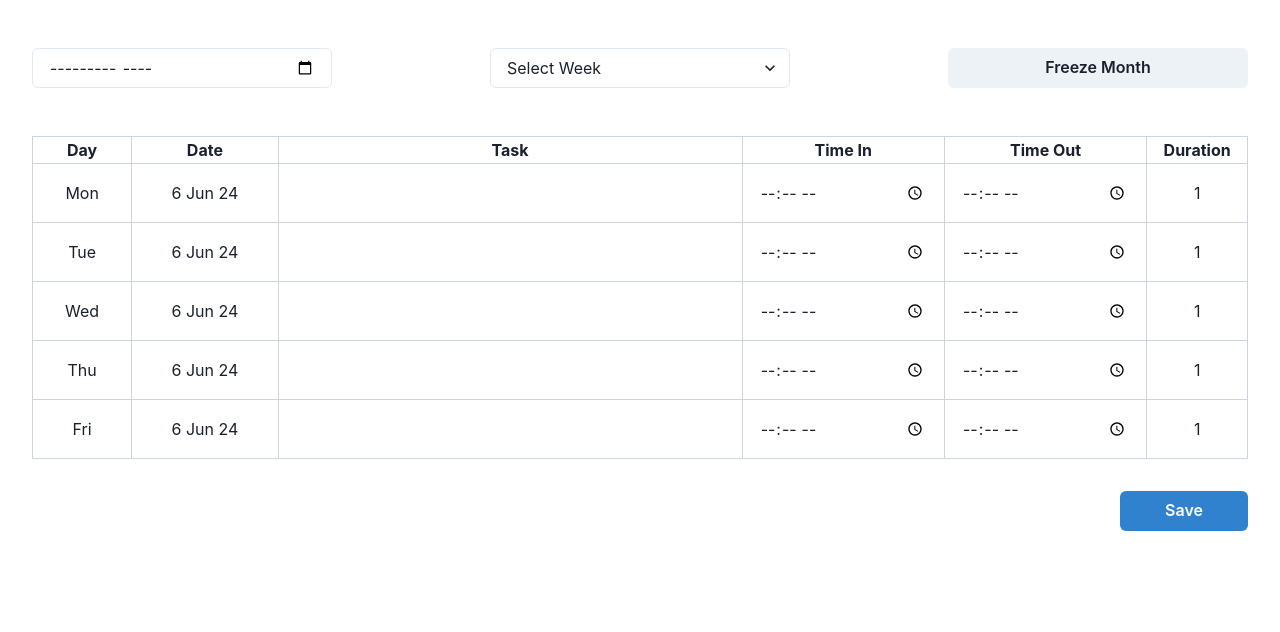
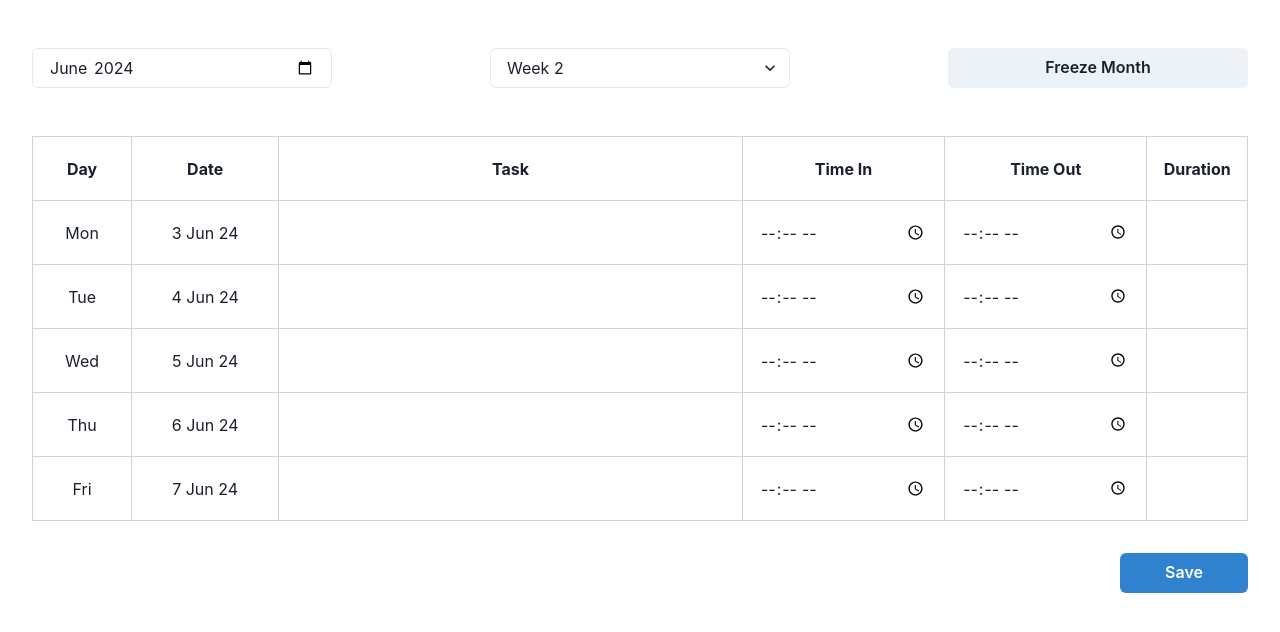
Before and after one commit to tanishkushwaha/timesheet, a React (Vite) app in the folder frontend/: page / in a window 1280 px wide. Shown: the top 632 px of the page. Built offline with nearby package versions, Linux system fonts and the light colour scheme.

Commit message:
Add logic to data grid

```diff
--- a/frontend/package.json
+++ b/frontend/package.json
@@ -10,10 +10,13 @@
     "preview": "vite preview"
   },
   "dependencies": {
+    "@chakra-ui/icons": "^2.1.1",
     "@chakra-ui/react": "^2.8.2",
     "@emotion/react": "^11.11.4",
     "@emotion/styled": "^11.11.5",
     "framer-motion": "^11.2.10",
+    "i": "^0.3.7",
+    "npm": "^10.8.1",
     "react": "^18.2.0",
     "react-dom": "^18.2.0",
     "react-router-dom": "^6.23.1"
--- a/frontend/src/App.css
+++ b/frontend/src/App.css
@@ -3,4 +3,5 @@ th {
   border: 1px solid #CBD5E0;
   border-collapse: collapse;
   border-radius: 10rem;
+  height: 4rem;
 }
--- a/frontend/src/components/DataGrid.tsx
+++ b/frontend/src/components/DataGrid.tsx
@@ -1,11 +1,40 @@
 import { Input, Text } from "@chakra-ui/react"
+import { useState } from "react"
+
+type Entries = {
+  mon: { task: string, timeIn: string, timeOut: string },
+  tue: { task: string, timeIn: string, timeOut: string },
+  wed: { task: string, timeIn: string, timeOut: string },
+  thu: { task: string, timeIn: string, timeOut: string },
+  fri: { task: string, timeIn: string, timeOut: string },
+}
+
+const DataGrid = () => {
+  const defaultEntries = {
+    mon: { task: '', timeIn: '', timeOut: '' },
+    tue: { task: '', timeIn: '', timeOut: '' },
+    wed: { task: '', timeIn: '', timeOut: '' },
+    thu: { task: '', timeIn: '', timeOut: '' },
+    fri: { task: '', timeIn: '', timeOut: '' },
+  }
+
+  const [entries, setEntries] = useState<Entries>(defaultEntries)
+
+  const handleChange = (e: React.ChangeEvent<HTMLInputElement>, entryKey: string) => {
+    setEntries(prevEntries => (
+      {
+        ...prevEntries, [entryKey]: { ...prevEntries[entryKey as keyof Entries], [e.target.name]: e.target.value }
+      }
+    ))
+  }
 
 
-const DataGrid = () => {
   return (
     <>
       <table>
         <tbody>
+
+          {/* TABLE HEADERS */}
           <tr>
             <th>Day</th>
             <th>Date</th>
@@ -14,45 +43,87 @@ const DataGrid = () => {
             <th>Time Out</th>
             <th>Duration</th>
           </tr>
+
+          {/* MONDAY */}
           <tr>
             <td><Text p='1rem' align='center'>Mon</Text></td>
-            <td><Text p='1rem' align='center'>6 Jun 24</Text></td>
-            <td><Input border='none' borderRadius='0px' textAlign='center' size='lg' /></td>
-            <td><Input border='none' borderRadius='0px' type='time' /></td>
-            <td><Input border='none' borderRadius='0px' type='time' /></td>
-            <td><Text p='1rem' align='center'>1</Text></td>
+            <td><Text p='1rem' align='center'>3 Jun 24</Text></td>
+            <td>
+              <Input border='none' borderRadius='0px' textAlign='center' size='lg' name='task' value={entries.mon.task} onChange={(e) => handleChange(e, 'mon')} />
+            </td>
+            <td>
+              <Input border='none' borderRadius='0px' type='time' name='timeIn' value={entries.mon.timeIn} onChange={(e) => handleChange(e, 'mon')} />
+            </td>
+            <td>
+              <Input border='none' borderRadius='0px' type='time' name='timeOut' value={entries.mon.timeOut} onChange={(e) => handleChange(e, 'mon')} />
+            </td>
+            <td>
+              <Text p='1rem' align='center'></Text>
+            </td>
           </tr>
+
+          {/* TUESDAY */}
           <tr>
             <td><Text p='1rem' align='center'>Tue</Text></td>
-            <td><Text p='1rem' align='center'>6 Jun 24</Text></td>
-            <td><Input border='none' borderRadius='0px' textAlign='center' size='lg' /></td>
-            <td><Input border='none' borderRadius='0px' type='time' /></td>
-            <td><Input border='none' borderRadius='0px' type='time' /></td>
-            <td><Text p='1rem' align='center'>1</Text></td>
+            <td><Text p='1rem' align='center'>4 Jun 24</Text></td>
+            <td>
+              <Input border='none' borderRadius='0px' textAlign='center' size='lg' name='task' value={entries.tue.task} onChange={(e) => handleChange(e, 'tue')} />
+            </td>
+            <td>
+              <Input border='none' borderRadius='0px' type='time' name='timeIn' value={entries.tue.timeIn} onChange={(e) => handleChange(e, 'tue')} />
+            </td>
+            <td>
+              <Input border='none' borderRadius='0px' type='time' name='timeOut' value={entries.tue.timeOut} onChange={(e) => handleChange(e, 'tue')} />
+            </td>
+            <td><Text p='1rem' align='center'></Text></td>
           </tr>
+
+          {/* WEDNESDAY */}
           <tr>
             <td><Text p='1rem' align='center'>Wed</Text></td>
-            <td><Text p='1rem' align='center'>6 Jun 24</Text></td>
-            <td><Input border='none' borderRadius='0px' textAlign='center' size='lg' /></td>
-            <td><Input border='none' borderRadius='0px' type='time' /></td>
-            <td><Input border='none' borderRadius='0px' type='time' /></td>
-            <td><Text p='1rem' align='center'>1</Text></td>
+            <td><Text p='1rem' align='center'>5 Jun 24</Text></td>
+            <td>
+              <Input border='none' borderRadius='0px' textAlign='center' size='lg' name='task' value={entries.wed.task} onChange={(e) => handleChange(e, 'wed')} />
+            </td>
+            <td>
+              <Input border='none' borderRadius='0px' type='time' name='timeIn' value={entries.wed.timeIn} onChange={(e) => handleChange(e, 'wed')} />
+            </td>
+            <td>
+              <Input border='none' borderRadius='0px' type='time' name='timeOut' value={entries.wed.timeOut} onChange={(e) => handleChange(e, 'wed')} />
+            </td>
+            <td><Text p='1rem' align='center'></Text></td>
           </tr>
+
+          {/* THURSDAY */}
           <tr>
             <td><Text p='1rem' align='center'>Thu</Text></td>
             <td><Text p='1rem' align='center'>6 Jun 24</Text></td>
-            <td><Input border='none' borderRadius='0px' textAlign='center' size='lg' /></td>
-            <td><Input border='none' borderRadius='0px' type='time' /></td>
-            <td><Input border='none' borderRadius='0px' type='time' /></td>
-            <td><Text p='1rem' align='center'>1</Text></td>
+            <td>
+              <Input border='none' borderRadius='0px' textAlign='center' size='lg' name='task' value={entries.thu.task} onChange={(e) => handleChange(e, 'thu')} />
+            </td>
+            <td>
+              <Input border='none' borderRadius='0px' type='time' name='timeIn' value={entries.thu.timeIn} onChange={(e) => handleChange(e, 'thu')} />
+            </td>
+            <td>
+              <Input border='none' borderRadius='0px' type='time' name='timeOut' value={entries.thu.timeOut} onChange={(e) => handleChange(e, 'thu')} />
+            </td>
+            <td><Text p='1rem' align='center'></Text></td>
           </tr>
+
+          {/* FRIDAY */}
           <tr>
             <td><Text p='1rem' align='center'>Fri</Text></td>
-            <td><Text p='1rem' align='center'>6 Jun 24</Text></td>
-            <td><Input border='none' borderRadius='0px' textAlign='center' size='lg' /></td>
-            <td><Input border='none' borderRadius='0px' type='time' /></td>
-            <td><Input border='none' borderRadius='0px' type='time' /></td>
-            <td><Text p='1rem' align='center'>1</Text></td>
+            <td><Text p='1rem' align='center'>7 Jun 24</Text></td>
+            <td>
+              <Input border='none' borderRadius='0px' textAlign='center' size='lg' name='task' value={entries.fri.task} onChange={(e) => handleChange(e, 'fri')} />
+            </td>
+            <td>
+              <Input border='none' borderRadius='0px' type='time' name='timeIn' value={entries.fri.timeIn} onChange={(e) => handleChange(e, 'fri')} />
+            </td>
+            <td>
+              <Input border='none' borderRadius='0px' type='time' name='timeOut' value={entries.fri.timeOut} onChange={(e) => handleChange(e, 'fri')} />
+            </td>
+            <td><Text p='1rem' align='center'></Text></td>
           </tr>
 
         </tbody>
--- a/frontend/src/pages/home.tsx
+++ b/frontend/src/pages/home.tsx
@@ -4,7 +4,7 @@ import { useEffect, useState } from "react"
 
 
 const home = () => {
-  const [month, setMonth] = useState('')
+  const [month, setMonth] = useState('2024-06')
   const [totalWeeks, setTotalWeeks] = useState(0)
 
   useEffect(() => {
@@ -41,7 +41,7 @@ const home = () => {
 
 const WeekPicker = ({ totalWeeks }: { totalWeeks: number }) => {
   return (
-    <Select placeholder='Select Week' w='300px'>
+    <Select placeholder='Select Week' w='300px' value='week_2'>
       <option value='week_1'>Week 1</option>
       <option value='week_2'>Week 2</option>
       <option value='week_3'>Week 3</option>
--- a/frontend/src/pages/login.tsx
+++ b/frontend/src/pages/login.tsx
@@ -1,8 +1,11 @@
 import { Box, Button, Flex, Heading } from "@chakra-ui/react"
 import InputField from "../components/InputField"
+import { useNavigate } from "react-router-dom"
 
 
 const login = () => {
+  const navigate = useNavigate()
+
   return (
     <Flex justifyContent='center' alignItems='center' h='100vh'>
       <Box border='1px solid' borderColor='gray.300' borderRadius='1rem' px='3rem' py='4rem'>
@@ -10,7 +13,7 @@ const login = () => {
           <Heading as='h1' size='xl' textAlign='center' mb='2rem'>Log in</Heading>
           <InputField name="username" placeholder="Username" />
           <InputField name="password" type="password" placeholder="Password" />
-          <Button colorScheme="blue" mt='2rem'>Login</Button>
+          <Button colorScheme="blue" mt='2rem' onClick={() => navigate('/')}>Login</Button>
         </Flex>
       </Box>
     </Flex>
```
Also changed, not shown: 1 other file (tests, documents, lock files or other folders).
